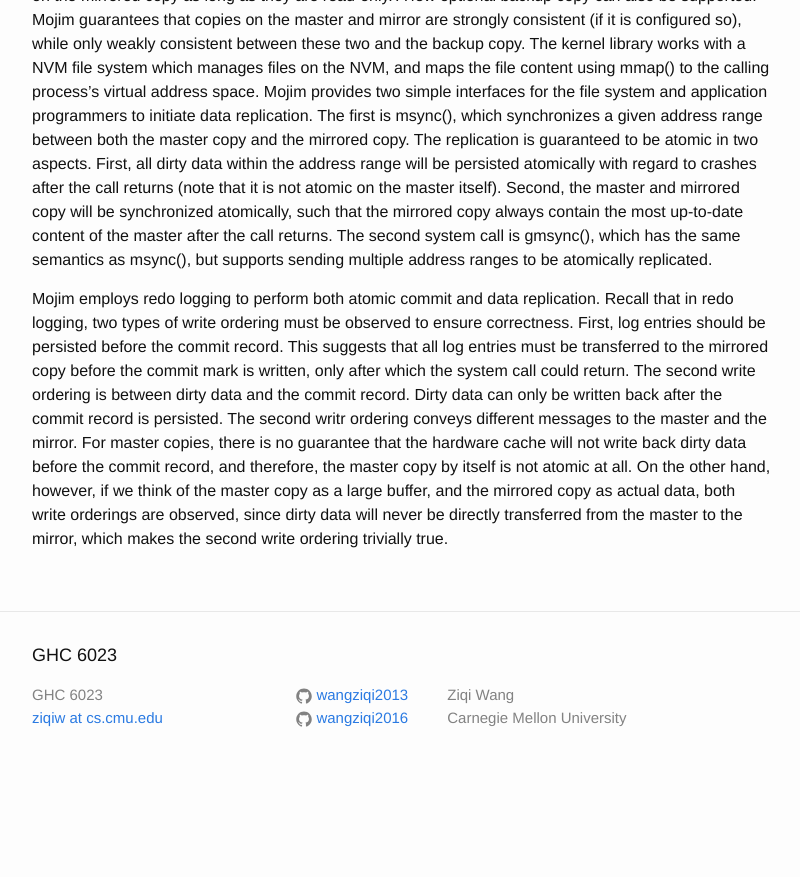
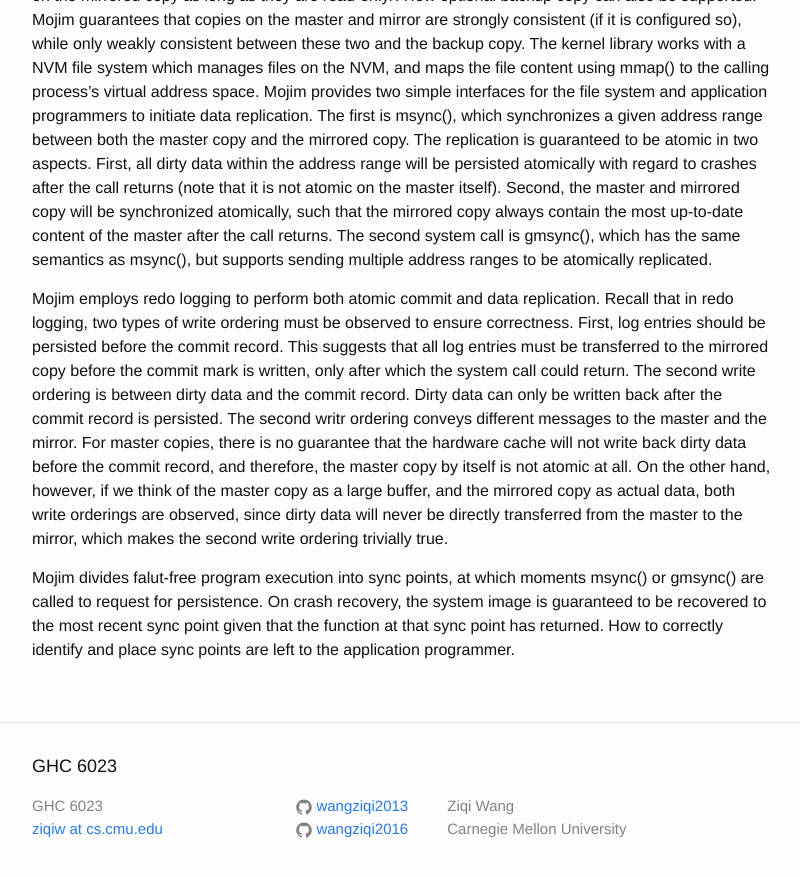
Before and after one commit to wangziqi2013/wangziqi2013.github.io, a Jekyll site: the page built from _posts/2020-06-22-mojim.markdown, in a window 1280 px wide and 900 px high, scrolled down 1468 px. Shown: the top 877 px of the window, without its empty margins (238-1038 px from the left). Built offline with Jekyll 4.4.1, drawn with Linux system fonts in a browser that asks for light colours; before the commit the page ends 2257 px from its top, so only the background shows below that.

Commit message:
Adding sync point

```diff
--- a/_posts/2020-06-22-mojim.markdown
+++ b/_posts/2020-06-22-mojim.markdown
@@ -74,3 +74,8 @@ data before the commit record, and therefore, the master copy by itself is not a
 if we think of the master copy as a large buffer, and the mirrored copy as actual data, both write orderings are observed,
 since dirty data will never be directly transferred from the master to the mirror, which makes the second write ordering
 trivially true.
+
+Mojim divides falut-free program execution into sync points, at which moments msync() or gmsync() are called to request
+for persistence. On crash recovery, the system image is guaranteed to be recovered to the most recent sync point given that
+the function at that sync point has returned. How to correctly identify and place sync points are left to the application
+programmer.
```
